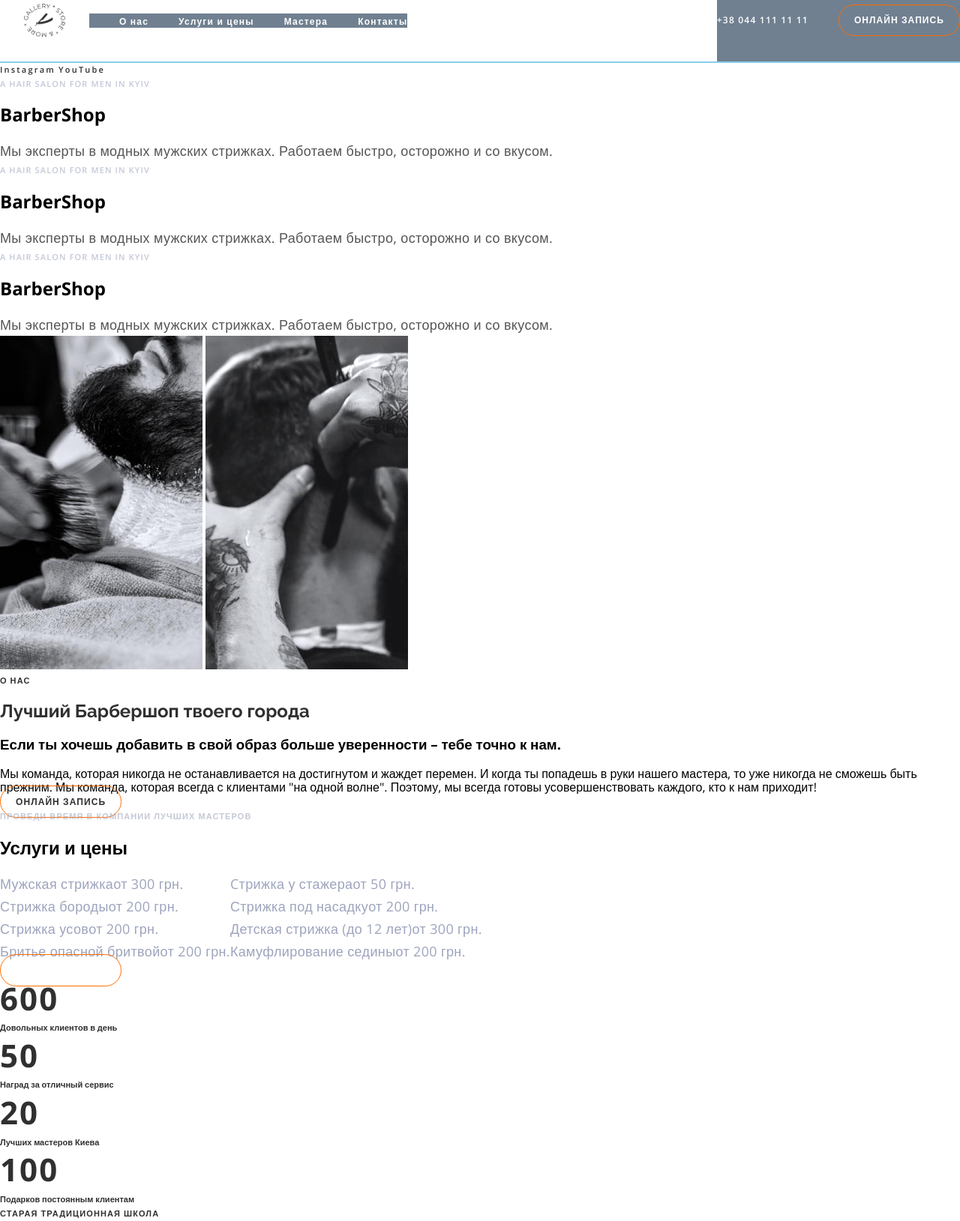
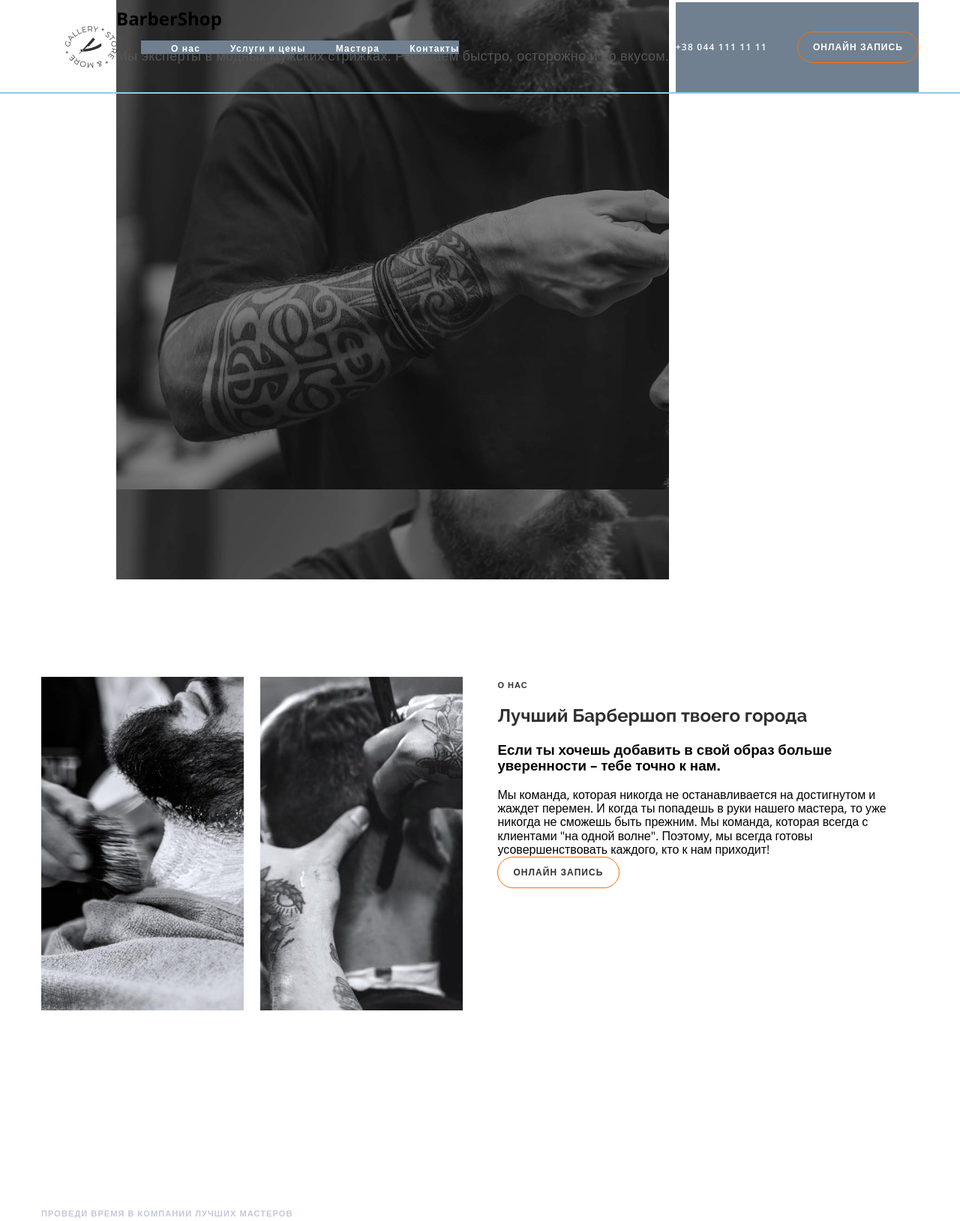
Before and after one commit to Balor1989/frontend40, a plain HTML site: page index.html in a window 1280 px wide. Shown: the part 27-1656 px from the top of the page at 75% size. Drawn offline with nearby package versions, Linux system fonts and the light colour scheme.

Commit message:
Стилизирует три первых секции

```diff
--- a/css/style.css
+++ b/css/style.css
@@ -27,6 +27,17 @@ a {
 p {
   margin: 0;
 }
+.header-box {
+  height: 100vh;
+  width: 100%;
+  display: flex;
+  flex-wrap: wrap;
+}
+.side-bar {
+  width: 155px;
+  height: 100vh;
+  background-color: #ffffff;
+}
 .suptitle-primary {
   color: var(--text-primary);
   font-weight: 600;
@@ -55,6 +66,7 @@ h2.section-title {
 }
 .logo-img {
   margin: 32px;
+  width: 69px;
 }
 .nav-holder {
   display: flex;
@@ -63,6 +75,10 @@ h2.section-title {
 .nav-box {
   display: flex;
   outline: 2px solid skyblue;
+  position: fixed;
+  top: 0;
+  width: 100%;
+  padding: 30px 55px 0 55px;
 }
 .nav-links {
   display: flex;
@@ -112,7 +128,26 @@ div.contacts-block {
   letter-spacing: 0.1em;
   color: var(--text-secondary-lighten);
 }
-
+/* Sections */
+.section-box {
+  padding: 130px 55px;
+}
+.about {
+  display: flex;
+  justify-content: space-between;
+}
+.about-image {
+  display: flex;
+  width: 48%;
+  justify-content: space-between;
+}
+.about-image img {
+  min-width: 270px;
+  width: 48%;
+}
+.about-text {
+  width: 48%;
+}
 p.hero-description {
   font-weight: normal;
   font-size: 18px;
@@ -131,20 +166,44 @@ p.hero-description {
   box-sizing: border-box;
   border-radius: 25px;
   padding: 12px 20px;
+  display: inline-block;
 }
 .darken {
   color: var(--text-primary);
 }
+.slider {
+  background-image: url(../images/Slider\ img\ 3.jpg);
+  width: calc(100%-155px);
+}
 .price-box {
   display: flex;
+  justify-content: space-between;
 }
 .price-item {
+  width: 100%;
   display: flex;
+  justify-content: space-between;
   font-weight: normal;
   font-size: 18px;
   line-height: 1.67;
   letter-spacing: 0.02em;
   color: var(--text-secondary);
+}
+.number {
+  display: flex;
+}
+.number-container {
+  width: 48%;
+  display: flex;
+  flex-wrap: wrap;
+  padding: 0 100px;
+  justify-content: space-between;
+}
+.number-box {
+  background-color: #f7f7f7;
+  min-width: 170px;
+  width: 48%;
+  margin-top: 30px;
 }
 .number-box p {
   font-weight: bold;
@@ -159,3 +218,8 @@ p.hero-description {
   line-height: 1.36;
   color: var(--text-primary);
 }
+.master-list {
+  display: flex;
+  justify-content: space-between;
+  flex-basis: 300px;
+}
--- a/index.html
+++ b/index.html
@@ -44,27 +44,15 @@
                 <p class="hero-description">Мы эксперты в модных мужских стрижках.
                     Работаем быстро, осторожно и со вкусом.</p>
             </div>
-            <div class="slide">
-                <span lang="en" class="suptitle-secondary">A hair salon for men in Kyiv</span>
-                <h1 lang="en" class="hero-title">BarberShop</h1>
-                <p class="hero-description">Мы эксперты в модных мужских стрижках.
-                    Работаем быстро, осторожно и со вкусом.</p>
-            </div>
-            <div class="slide">
-                <span lang="en" class="suptitle-secondary">A hair salon for men in Kyiv</span>
-                <h1 lang="en" class="hero-title">BarberShop</h1>
-                <p class="hero-description">Мы эксперты в модных мужских стрижках.
-                    Работаем быстро, осторожно и со вкусом.</p>
-            </div>
         </section>
     </header>
     <main>
-        <section class="about" id="about-section">
+        <section class="section-box about" id="about-section">
             <div class="about-image">
                 <img src="./images/box-1.jpg" alt="стрижем бороду" width="270">
                 <img src="./images/box-2.jpg" alt="бреем" width="270">
             </div>
-            <div>
+            <div class="about-text">
                 <span class="suptitle-primary" id="about-us">О нас</span>
                 <h2 class="section-title">Лучший Барбершоп
                     твоего города</h2>
@@ -113,7 +101,7 @@
             <a href="#footer" class="primary-button">Онлайн запись</a>
 
         </section>
-        <section class="section-box" id="who-section">
+        <section class="section-box number" id="who-section">
             <div class="number-container">
                 <div class="number-box">
                     <p>600</p>
```
Also changed, not shown: Images/Slider img 3.png (deleted), images/Slider img 3.jpg (added).
